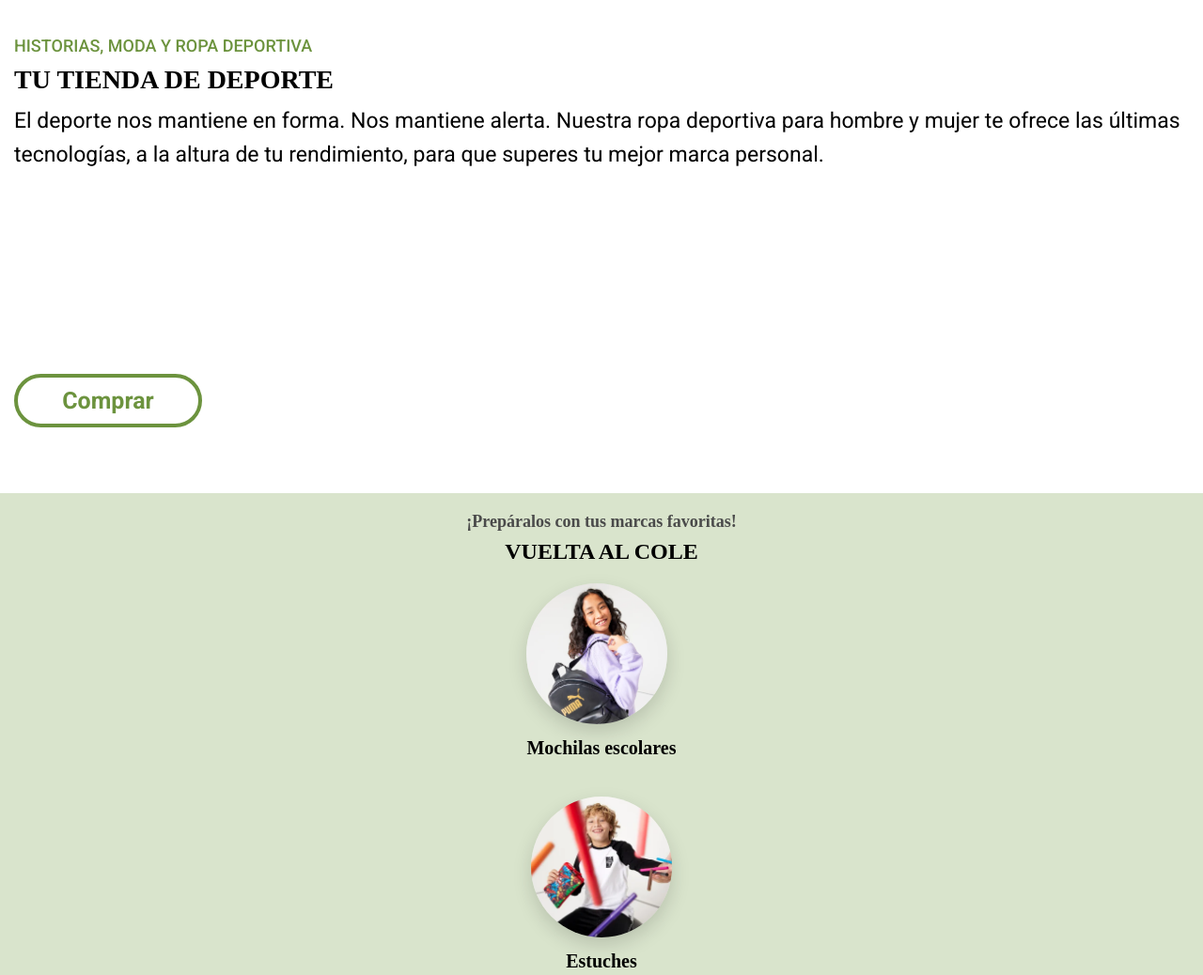
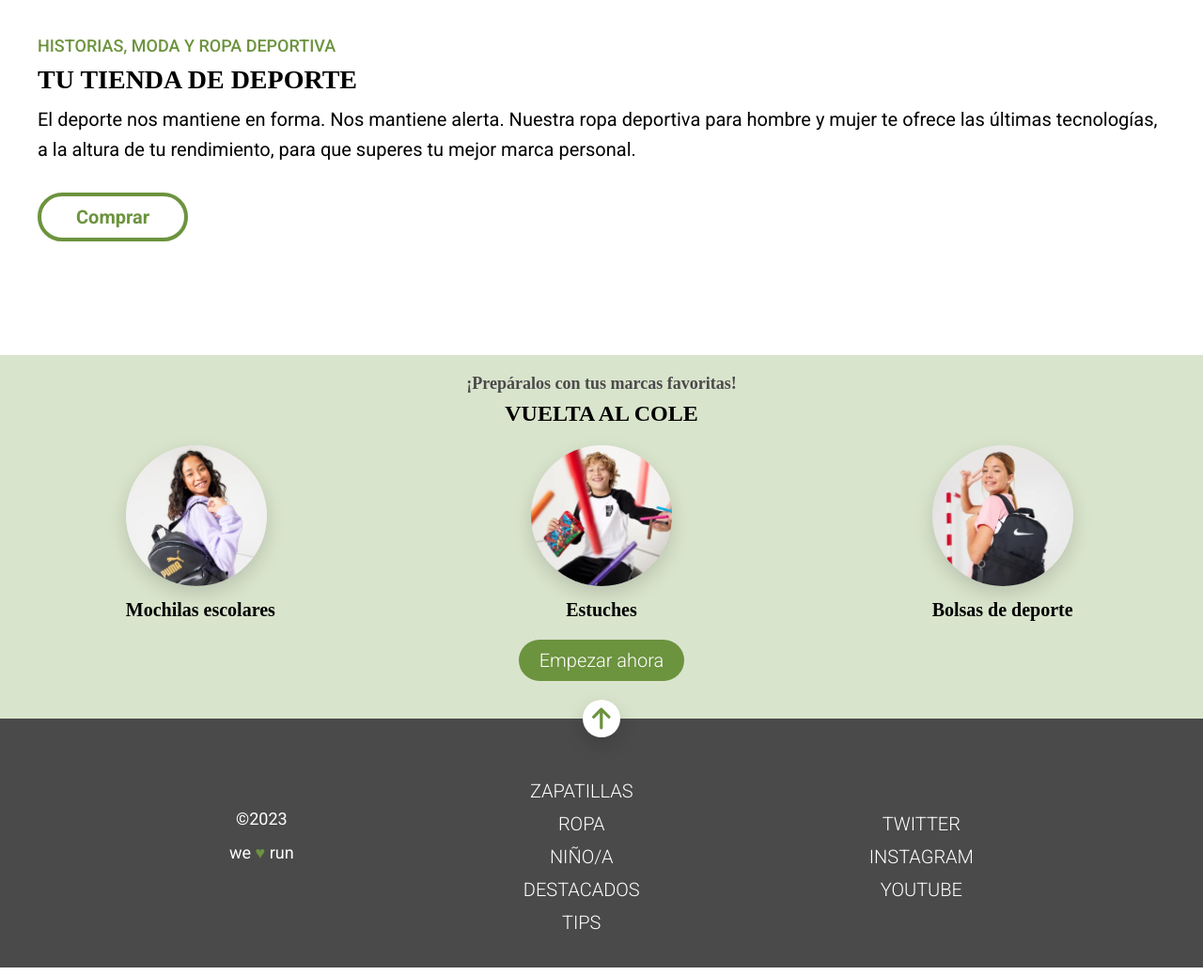
Before and after one commit to Adalab/modulo-1-evaluacion-final-laura-pf, a website built with Vite: page src/index.html in a window 1280 px wide. Shown: the part 772-1810 px from the top of the page at 94% size. Built offline with nearby package versions, Linux system fonts and the light colour scheme.

Commit message:
end media queries tablet

```diff
--- a/src/partials/footer.html
+++ b/src/partials/footer.html
@@ -6,7 +6,7 @@
         <img class="arrow__img" src="/images/ico-arrow.svg" alt="icono flecha hacia arriba">
     </div>
 
-    <ul class="footer__list">
+    <ul class="footer__list" id="move2" >
         <li class="footer__list-item"><a href="">ZAPATILLAS</a></li>
         <li class="footer__list-item"><a href="">ROPA</a></li>
         <li class="footer__list-item"><a href="">NIÑO/A</a></li>
@@ -14,14 +14,14 @@
         <li class="footer__list-item"><a href="">TIPS</a></li>
     </ul>
 
-    <ul  class="footer__list">
+    <ul  class="footer__list" id="move3">
         <li class="footer__list-item"><a href="">TWITTER</a></li>
         <li class="footer__list-item"><a href="">INSTAGRAM</a></li>
         <li class="footer__list-item"><a href="">YOUTUBE</a></li>
     </ul>
 
 
-        <ul class="bottomFooter">
+        <ul class="bottomFooter" id="move1">
             <li class="bottomFooter__list">&copy;2023</li>
             <li class="bottomFooter__list">we <p class="bottomFooter__list-heart">&hearts;</p> run</li>
         </ul>
--- a/src/partials/main.html
+++ b/src/partials/main.html
@@ -1,12 +1,12 @@
 <main class="main">
 
-    <article class="mainarticle">
-        <h2 class="mainarticle__h2">HISTORIAS, MODA Y ROPA DEPORTIVA</h2>
-        <h3 class="mainarticle__h3">TU TIENDA DE DEPORTE</h3>
-        <P class="mainarticle__p">El deporte nos mantiene en forma. Nos mantiene alerta. Nuestra ropa deportiva para hombre y mujer te ofrece las últimas tecnologías, a la altura de tu rendimiento, para que superes tu mejor marca personal.</P>
+    <article class="mainArticle">
+        <h2 class="mainArticle__h2">HISTORIAS, MODA Y ROPA DEPORTIVA</h2>
+        <h3 class="mainArticle__h3">TU TIENDA DE DEPORTE</h3>
+        <P class="mainArticle__p">El deporte nos mantiene en forma. Nos mantiene alerta. Nuestra ropa deportiva para hombre y mujer te ofrece las últimas tecnologías, a la altura de tu rendimiento, para que superes tu mejor marca personal.</P>
     </article>
 
-        <div class="maindiv">
-            <a class= "maindiv__a" href="">Comprar</a>
+        <div class="mainDiv">
+            <a class= "mainDiv__a" href="">Comprar</a>
         </div>
 </main>
--- a/src/scss/layout/_footer.scss
+++ b/src/scss/layout/_footer.scss
@@ -23,6 +23,10 @@
     flex-direction: column;
     align-items: center;
     padding: 30px 0;
+    @media screen and (min-width: 768px) {
+          flex-direction: row;
+          justify-content: space-evenly;
+        }
     &__list {
         margin-top: 30px;
         text-align: center;
@@ -38,6 +42,25 @@
 
     }
 }
+
+@media screen and (min-width: 768px) {
+    #move1 {
+        order: 1;
+    }
+
+    #move2 {
+        order: 2;
+    }
+
+    #move3 {
+        order: 3;
+    }
+}
+
+
+
+
+
 
 .bottomFooter {
     margin: 30px 0;
--- a/src/scss/layout/_main.scss
+++ b/src/scss/layout/_main.scss
@@ -5,11 +5,18 @@
     flex-direction: column;
     justify-content: space-between;
 
+    @media screen and (min-width: 768px) {
+        height: 300px;
+        margin: 40px 40px;
+        display: block;
+
+    }
+
 }
 
 
 
-    .mainarticle__h2 {
+    .mainArticle__h2 {
         font-family: $font-body;
         font-size: 18px;
         font-weight: 500;
@@ -17,20 +24,25 @@
         margin-bottom: 10px;
     }
 
-    .mainarticle__h3 {
+    .mainArticle__h3 {
         font-family: $font-tittle;
         font-size: 28px;
         margin-bottom: 10px;
     }
 
-    .mainarticle__p {
+    .mainArticle__p {
         font-family: $font-body;
         font-size: 23px;
         line-height: 36px;
 
+        @media screen and (min-width: 768px) {
+            font-size: 20px;
+            line-height: 32px;
+        }
+
     }
 
-    .maindiv {
+    .mainDiv {
         width: 200px;
         padding: 10px;
         background-color: $font-color-white;
@@ -42,19 +54,27 @@
         border: solid 4px $green-color;
         margin-bottom: 30px;
 
+        @media screen and (min-width: 768px) {
+            width: 160px;
+
+        }
+
         &__a {
         font-family: $font-body;
         color: $green-color;
         font-size: 25px;
         font-weight: bold;
 
+        @media screen and (min-width: 768px) {
 
+            font-size:20px;
+
+          }
         }
+    }
 
-
-
-
+@media screen and (min-width: 768px) {
+        .mainArticle {
+           margin-bottom: 30px;
+        }
     }
-    // .maindiv__a {
-
-    // }
--- a/src/scss/layout/_section.scss
+++ b/src/scss/layout/_section.scss
@@ -19,6 +19,8 @@
 
         }
 
+    // esta anidación de __link pertenece al último contenedor div del partial section class="section__link" donde va el enlace de empezar ahora
+
     &__link {
         text-align: center;
         padding-bottom: 50px;
@@ -34,11 +36,16 @@
             border-top-right-radius: 30px;
             border-bottom-right-radius: 30px;
             border-bottom-left-radius: 30px;
+                @media screen and (min-width: 768px) {
+                    padding: 10px 22px;
+                    font-size: 20px;
+             }
         }
 
     }
 
 }
+
 
 .products {
     display: grid;
@@ -46,6 +53,11 @@
     grid-template-rows: 1fr 1fr 1fr;
     align-items: center;
     justify-items: center;
+
+        @media screen and (min-width: 768px) {
+            grid-template-columns: 1fr 1fr 1fr;
+            grid-template-rows: 1fr;
+        }
     &__item {
         margin: 20px 0;
 
@@ -64,16 +76,3 @@
              }
         }
     }
-
-    .arrow {
-        position:absolute;
-        background-color: aqua;
-        width: 40px;
-        height: 40px;
-        border-radius: 50%;
-        display: flex;
-        justify-content: center;
-        &__img {
-            width: 50%;
-        }
-    }
```
